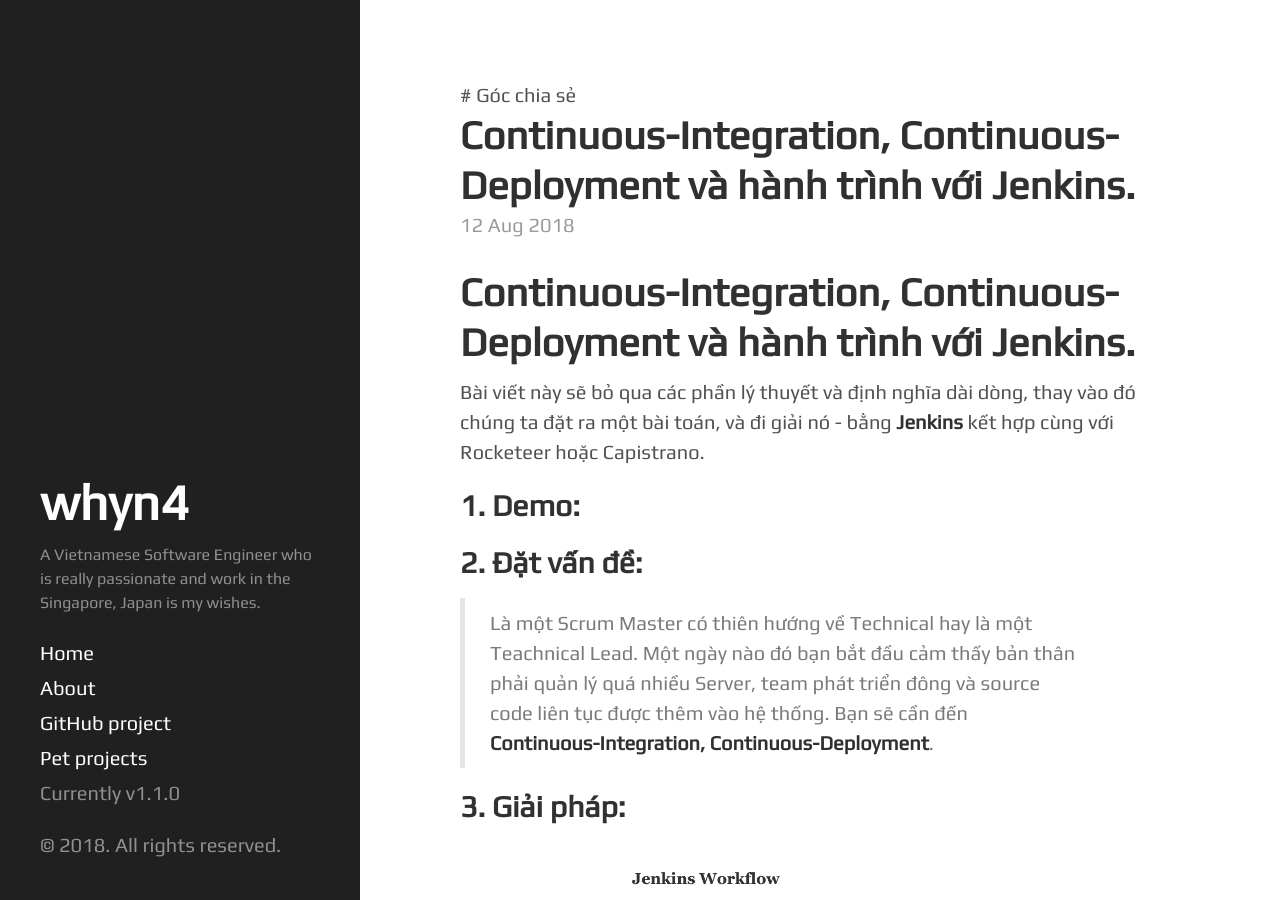
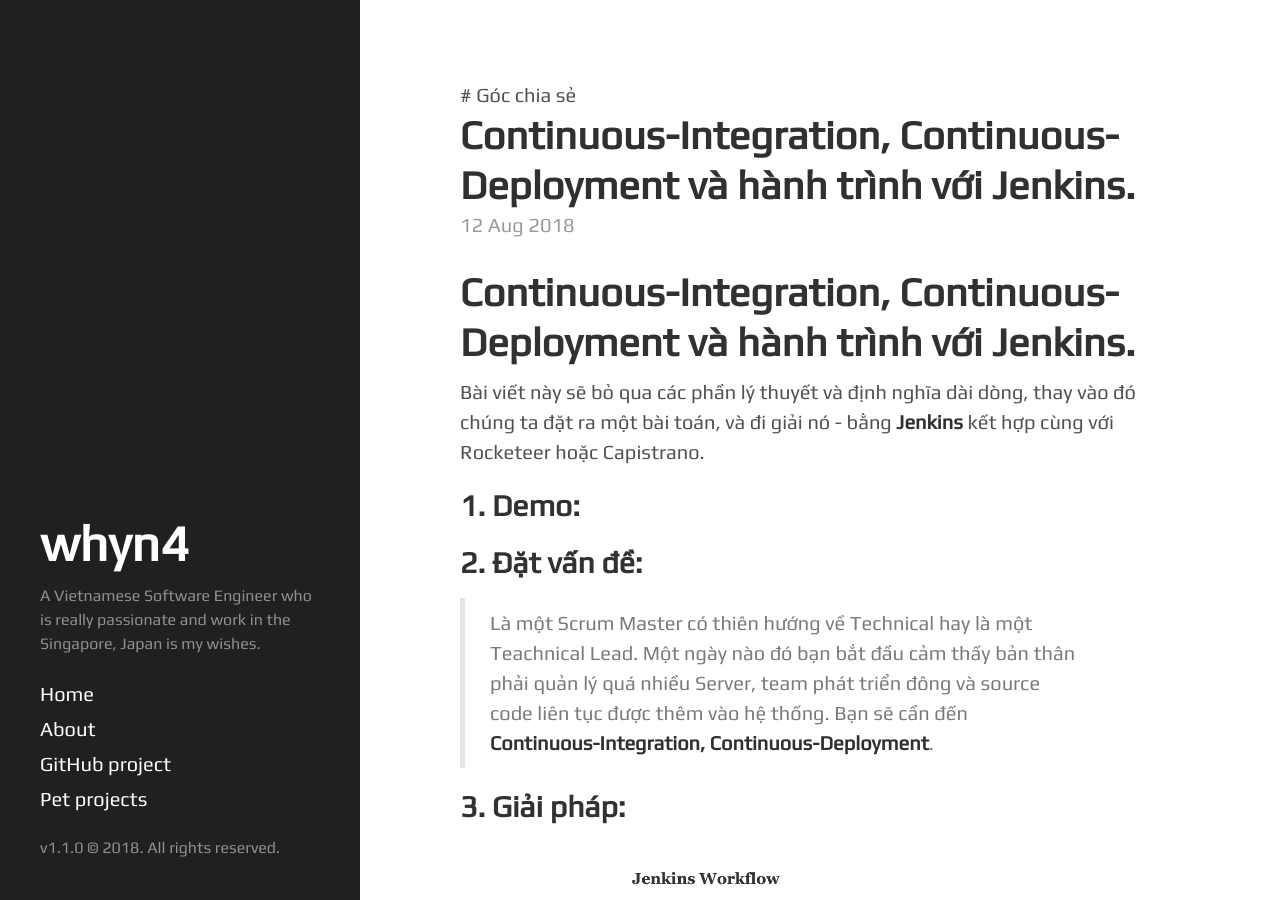
Before and after one commit to Quynh-Nguyen/quynh-nguyen.github.io, a Jekyll site: the page built from index.html, in a window 1280 px wide and 900 px high. Built offline with Jekyll 4.4.1, drawn with Linux system fonts in a browser that asks for light colours; the list of posts is cut into pages by our own code.

Commit message:
Update Fontsize

```diff
--- a/_includes/sidebar.html
+++ b/_includes/sidebar.html
@@ -28,9 +28,8 @@
 
       <a class="sidebar-nav-item" href="{{ site.github.repo }}">GitHub project</a>
       <a class="sidebar-nav-item" href="{{ site.github.repo }}">Pet projects</a>
-      <span class="sidebar-nav-item">Currently v{{ site.version }}</span>
     </nav>
 
-    <p>&copy; {{ site.time | date: '%Y' }}. All rights reserved.</p>
+    <p class="lead">v{{ site.version }} &copy; {{ site.time | date: '%Y' }}. All rights reserved.</p>
   </div>
 </div>
```
